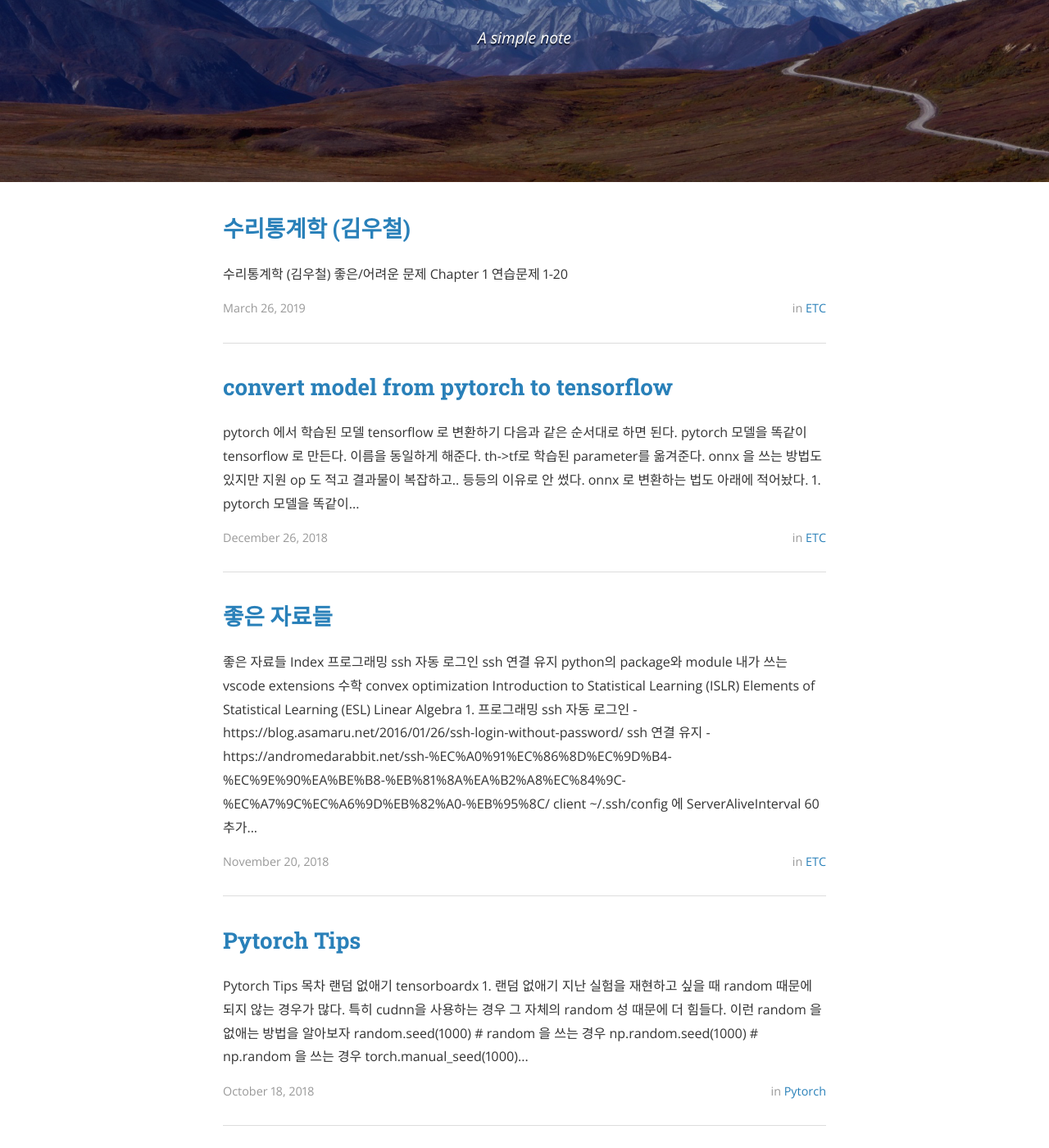
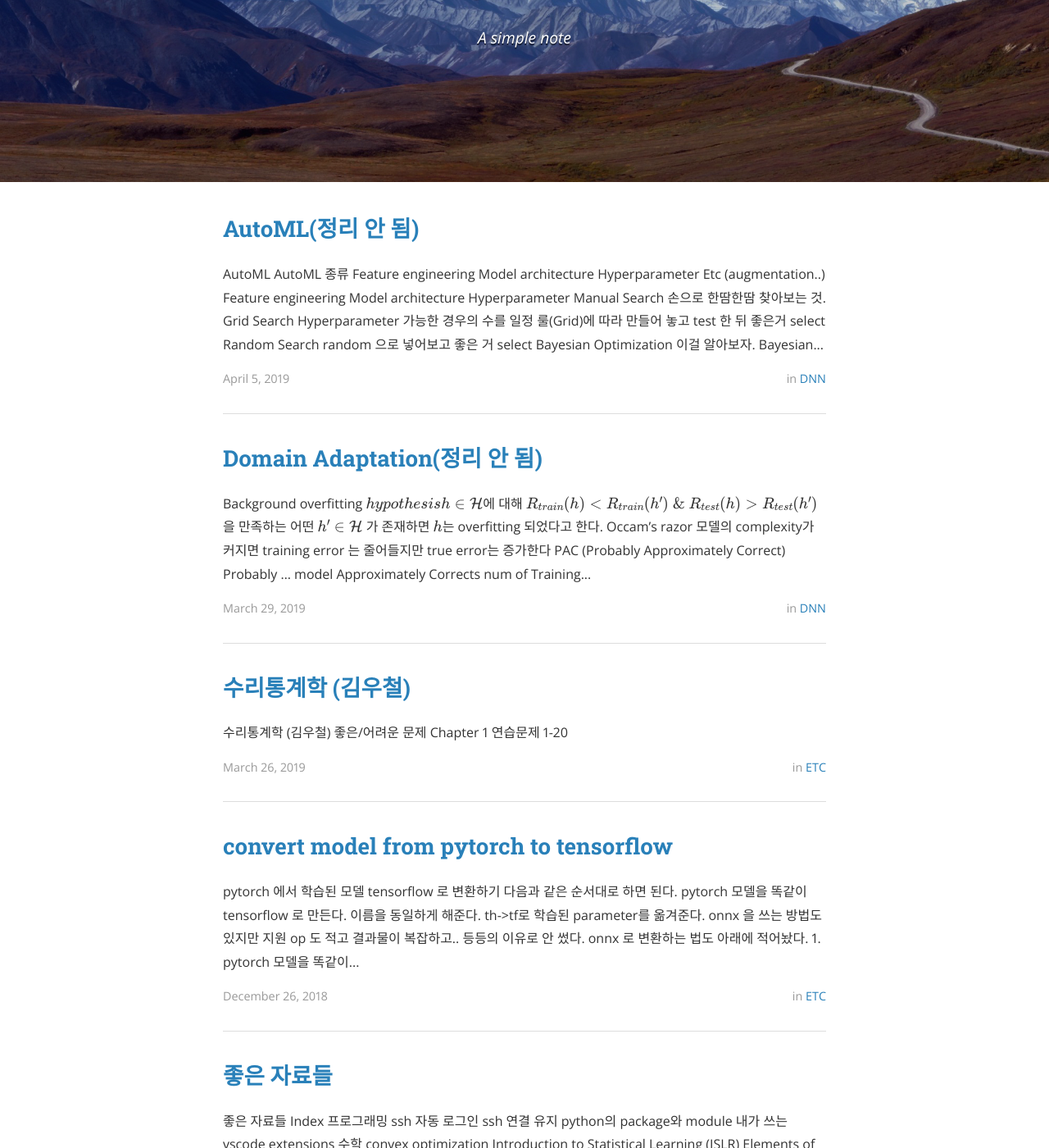
Before and after one commit to kevin970401/kevin970401.github.io, a Jekyll site: the page built from index.html, in a window 1280 px wide and 1400 px high, scrolled down 281 px. Shown: the whole window at 82% size. Built offline with Jekyll 4.4.1, drawn with Linux system fonts in a browser that asks for light colours; nearby versions of some CDN libraries; formulas are drawn with MathJax 3; the list of posts is cut into pages by our own code; some of the changed text lies outside the part shown.

Commit message:
DA, AutoML

```diff
--- /dev/null
+++ b/_posts/2019-03-29-Domain-Adaptation.md
@@ -0,0 +1,87 @@
+---
+layout: post
+title: "Domain Adaptation(정리 안 됨)"
+categories: DNN
+author: lee gunjun
+---
+
+# Background
+----
+
+## overfitting
+$hypothesis h \in \mathcal{H}$에 대해 $R_{train}(h) < R_{train}(h')\ \&\ R_{test}(h) > R_{test}(h')$ 을 만족하는 어떤 $h' \in \mathcal{H}$ 가 존재하면 $h$는 overfitting 되었다고 한다.
+
+## Occam's razor
+모델의 complexity가 커지면 training error 는 줄어들지만 true error는 증가한다
+
+## PAC (Probably Approximately Correct)
+Probably ... model Approximately Corrects
+
+- num of Training data: m
+- gap $\epsilon$: $R_{true}(h) \le R_{train}(h) + \epsilon$
+- complexity of Hypothesis set $\mathcal{H}$: $\left\vert \mathcal{H} \right\vert$
+
+### PAC Bound
+
+$$Pr[R_{true}(h) - R_{train}(h) \gt \epsilon] \le \left\vert \mathcal{H} \right\vert e^{-2m\epsilon^2}$$
+
+일반화 잘 하는 법
+- training data sample 수 (=m) 많이
+- model complexity (=$\vert \mathcal{H} \vert$) 작게
+
+## PAC with Infinite Hypothesis Space
+
+$\mathcal{H}$ 가 infinite set 이면 $|\mathcal{H}|$ 가 infinite 가 되어버리므로 PAC bound 가 쓸모가 없어짐.
+
+그래서 나온게 VC(Vapnik-Chervonenkis) dimension 임. $VC(\mathcal{H})$ 는 Instance space $\mathcal{X}$ 와 $\mathcal{H}$ 에 대해 정의됨. 의미론적으론 classification task 에서 $\mathcal{H}$ capacity 를 의미함.
+
+$VC(\mathcal{H})$ 는 $\mathcal{X}$ 에 대해 $\mathcal{H}$ 로 shatter 할 수 있는 $\mathcal{A} \in \mathcal{X}$ 의 가장 큰 크기.
+
+### Example
+
+#### Example - 1
+
+$\mathcal{X}$ = 1-dimension 이고, $\mathcal{H}$ 가 linear model 이면
+
+* num(A)=2 인 $A \in \mathcal{X}$ 에 대해
+    * ----O---X---- 구별가능.
+* num(A)=3 인 $A \in \mathcal{X}$ 에 대해
+    * ---O--O--X--- 구별 가능
+    * ---O--X--X--- 구별 가능
+    * ---O--X--O--- 구별 불가능..
+
+따라서 $VC(\mathcal{H}) = 2$
+
+#### Example - 2
+$\mathcal{X}$ = n-dimension 이고, $\mathcal{H}$ 가 linear model 이면
+
+$VC(\mathcal{H}) = n+1$
+
+증명 어려우니 생략
+
+#### Example - 3
+k-Nearest Neighbor 에서 k = 1 일 때
+
+$VC(\mathcal{H}) = \infin$
+
+증명 당연하므로 생략
+
+## $VC$ 와 $\vert H \vert$ 의 relationship
+
+$VC(\mathcal{H}) = k$ 라고 하면 $\mathcal{H}$ 을 통해 k개 instances 를 shatter 할 수 있다는 것. 얘네들을 labeling 하는 가짓수는 총 $2^k$ 므로 $\vert \mathcal{H} \vert \ge 2^k$ 따라서
+
+$$VC(\mathcal{H}) = k \le log_2(\vert \mathcal{H} \vert)$$
+
+# DANN
+----
+
+$$\mathcal{H}-divergence$$
+$$\begin{matrix}\\
+d_\mathcal{H}(\mathcal{D_S^X}, \mathcal{D_T^X}) & = & 2 \sup_{\eta \in \mathcal{H}} \left\vert \Pr_{x \sim D_S^X}[\eta (x) = 1] - \Pr_{x \sim D_T^X}[\eta (x) = 1] \right\vert \\
+& = & 2 \sup_{\eta \in \mathcal{H}} \left\vert \Pr_{x \sim D_S^X}[\eta (x) = 0] - \Pr_{x \sim D_T^X}[\eta (x) = 0] \right\vert \\
+\end{matrix}$$
+
+# Reference
+
+- http://sanghyukchun.github.io/66/
+- http://www.cs.cmu.edu/~guestrin/Class/10701-S05/slides/pac-vc.pdf
--- /dev/null
+++ b/_posts/2019-04-05-AutoML.md
@@ -0,0 +1,64 @@
+---
+layout: post
+title: "AutoML(정리 안 됨)"
+categories: DNN
+author: lee gunjun
+---
+
+# AutoML
+----
+
+## AutoML 종류
+
+1. Feature engineering
+2. Model architecture
+3. Hyperparameter
+4. Etc (augmentation..)
+
+### Feature engineering
+
+### Model architecture
+
+### Hyperparameter
+
+* Manual Search
+    * 손으로 한땀한땀 찾아보는 것.
+* Grid Search
+    * Hyperparameter 가능한 경우의 수를 일정 룰(Grid)에 따라 만들어 놓고 test 한 뒤 좋은거 select
+* Random Search
+    * random 으로 넣어보고 좋은 거 select
+* Bayesian Optimization
+    * 이걸 알아보자.
+
+#### Bayesian Optimization
+
+현재까지 시행한  (hyperparameter, err) 결과를 이용하여 statistic model을 만들고, 그를 이용하여 다음 hyperparameter 선택. Manual, Grid, Random Search 와는 다르게 지금까지의 실험결과를 이용함. Bayesian optimization 을 이용하면 손쉽고, 빠르게 더 좋은 hyperparameter를 찾을 수 있다. 물론 그렇지 않은 경우도 있다.
+
+사실 Bayesian optimization 잘 안쓰이는데 그 이유는 bayesian optimization에도 hyperparameter가 있고 그에 따라 성능 차이가 심하다
+
+$$x^\star = arg\min_{x \in X}$$
+
+Bayesian Optimization 은 위와 같은 optimization 문제를 푸는 methods 중 하나다.
+
+**Surrogate Model, Acquisition Function** 이 핵심 요소.
+
+1. Surrogate Model 은 현재까지 시행한 실험들의 결과를 이용하여 objective function 을 estimate 함.
+2. Acquisition function은 objective function 을 더 잘 예측하는 데 도움을 가장 많이 줄 수 있는 지점. 즉 다음 실험 지점 x을 추천한다.
+3. 이를 반복하여 실제 f을 정밀하게 예측
+
+Surrogate Model 로는 DNN, Gaussian Process 등이 있다. 우리는 그중에서 먼저 Gaussian Process 를 이용해 볼 것이다.
+
+**GP(Gaussian Process)** 에 대한 설명을 먼저 해보자.
+
+
+
+
+### Etc
+
+#### Auto Augmentation
+
+한 Policy 는 5개의 sub-policies 로 구성.
+
+## Reference
+
+* http://research.sualab.com/introduction/practice/2019/02/19/bayesian-optimization-overview-1.html
```
Also changed, not shown: _posts/2018-09-16-Sutton-RL-Ch5.md (+1 -1 lines).
